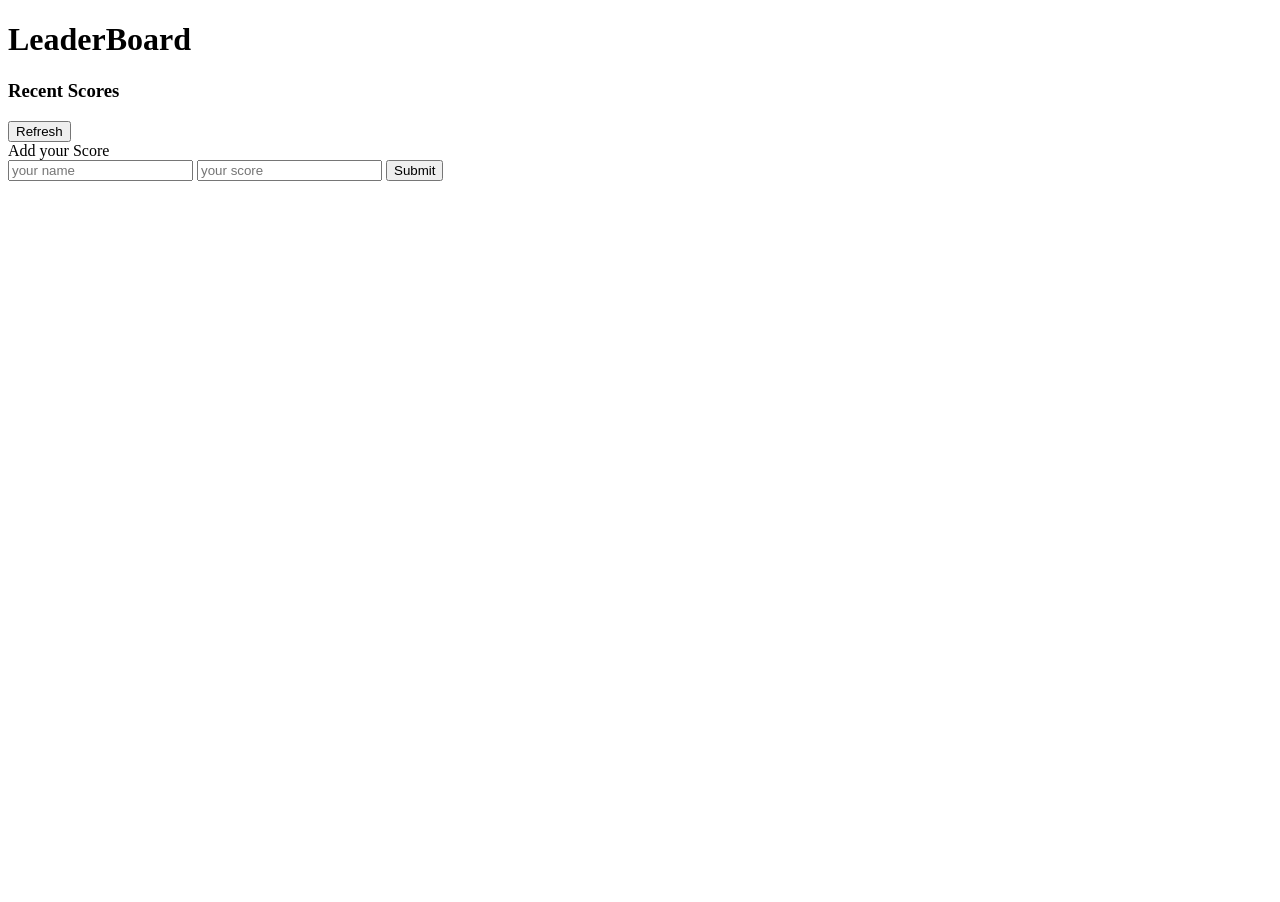
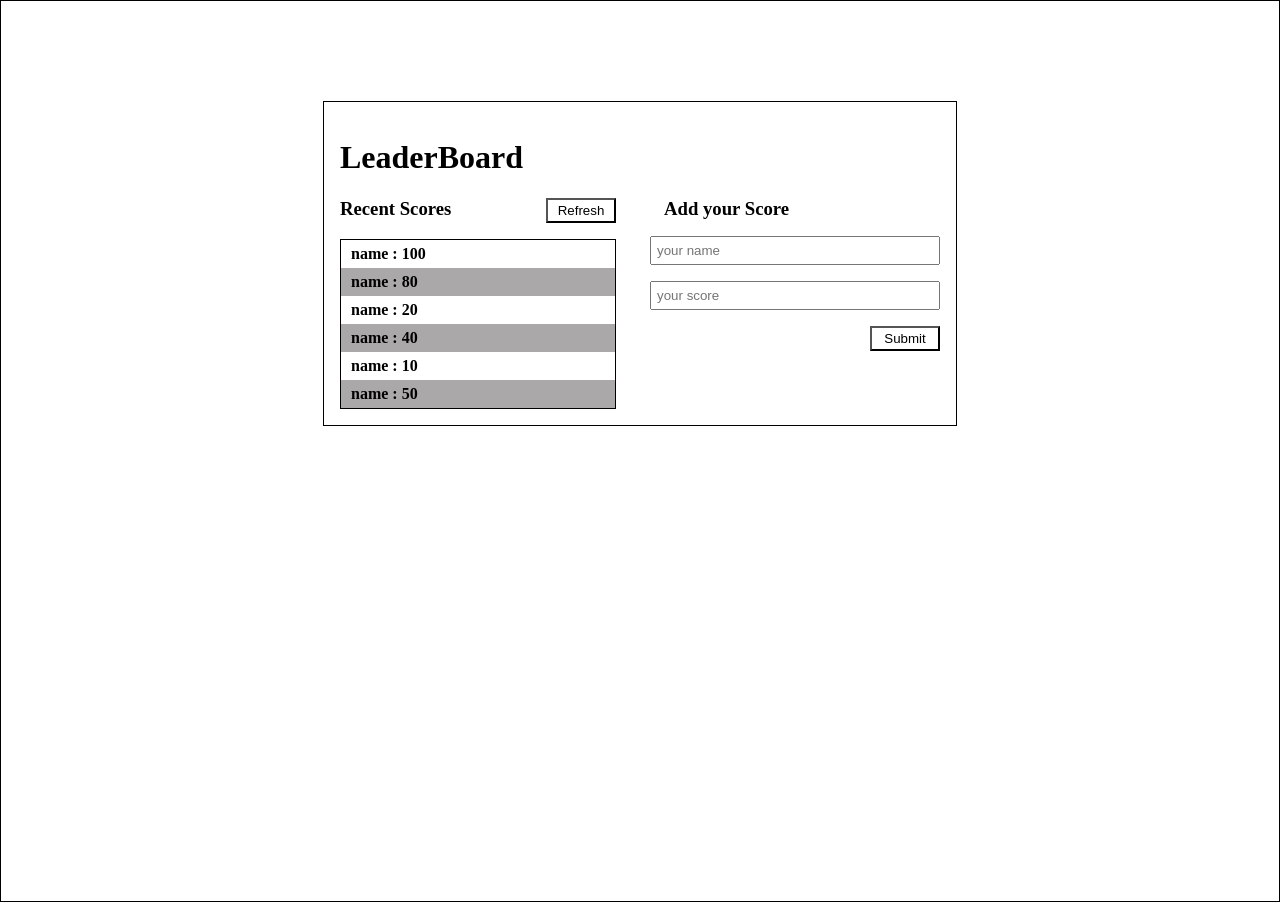
Before and after one commit to Ezzywealth/leadersBoard, a website built with webpack: page src/index.html in a window 1280 px wide. Before the commit the page ends 800 px from the top, so only its background shows below. Built offline with nearby package versions, Linux system fonts and the light colour scheme.

Commit message:
add the html markup for the project

```diff
--- a/src/index.html
+++ b/src/index.html
@@ -4,25 +4,31 @@
     <meta charset="UTF-8" />
     <meta http-equiv="X-UA-Compatible" content="IE=edge" />
     <meta name="viewport" content="width=device-width, initial-scale=1.0" />
+    <link rel="stylesheet" href="style.css" />
     <title>Leaders Board</title>
   </head>
   <body>
-    <main>
+    <main class="leaderboard">
       <h1 class="scoreboard_title">LeaderBoard</h1>
       <section class="scoreboard_body">
         <section class="scores_list">
-          <div>
+          <div class="scorelist_top">
             <h3 class="recent_scores">Recent Scores</h3>
             <button class="refresh_btn">Refresh</button>
           </div>
-          <article class="score_board"></article>
+          <article class="score_board">
+            <h4 class="score">name : 100</h4>
+            <h4 class="score">name : 80</h4>
+            <h4 class="score">name : 20</h4>
+            <h4 class="score">name : 40</h4>
+            <h4 class="score">name : 10</h4>
+            <h4 class="score">name : 50</h4>
+          </article>
         </section>
         <section class="scores_form">
           <form action="">
-            <caption>
-              Add your Score
-            </caption>
-            <div>
+            <h3 class="add_score">Add your Score</h3>
+            <div class="form">
               <input type="text" placeholder="your name" />
               <input type="text" placeholder="your score" />
               <button class="submit_btn">Submit</button>
@@ -31,5 +37,6 @@
         </section>
       </section>
     </main>
+    <script src="main.js"></script>
   </body>
 </html>
--- a/src/style.css
+++ b/src/style.css
@@ -0,0 +1,82 @@
+body {
+  display: flex;
+  justify-content: center;
+  border: 1px solid black;
+  padding-top: 100px;
+  margin: 0;
+  height: 100vh;
+}
+
+.leaderboard {
+  display: flex;
+  flex-direction: column;
+  width: 600px;
+  border: 1px solid black;
+  padding: 1rem;
+  height: max-content;
+}
+
+.scoreboard_body {
+  display: grid;
+  grid-template-columns: repeat(2, minmax(0, 1fr));
+  gap: 3rem;
+}
+
+.score_board {
+  border: 1px solid black;
+  display: flex;
+  flex-direction: column;
+}
+
+.scores_list {
+  display: flex;
+  flex-direction: column;
+  gap: 1rem;
+}
+
+.score {
+  margin: 0;
+  padding: 5px 10px;
+}
+
+.score:nth-child(even) {
+  background: rgb(170, 168, 168);
+}
+
+.scorelist_top {
+  display: flex;
+  gap: 1rem;
+  justify-content: space-between;
+}
+
+.recent_scores {
+  margin: 0;
+}
+
+form {
+  display: flex;
+  flex-direction: column;
+  gap: 1rem;
+}
+
+.form {
+  display: flex;
+  flex-direction: column;
+  gap: 1rem;
+  align-items: end;
+}
+
+input {
+  width: 100%;
+  padding: 5px;
+}
+
+.add_score {
+  margin: 0;
+}
+
+button {
+  background: white;
+  padding: 3px 5px;
+  width: 70px;
+}
```
Also changed, not shown: dist/index.html, dist/main.js.
